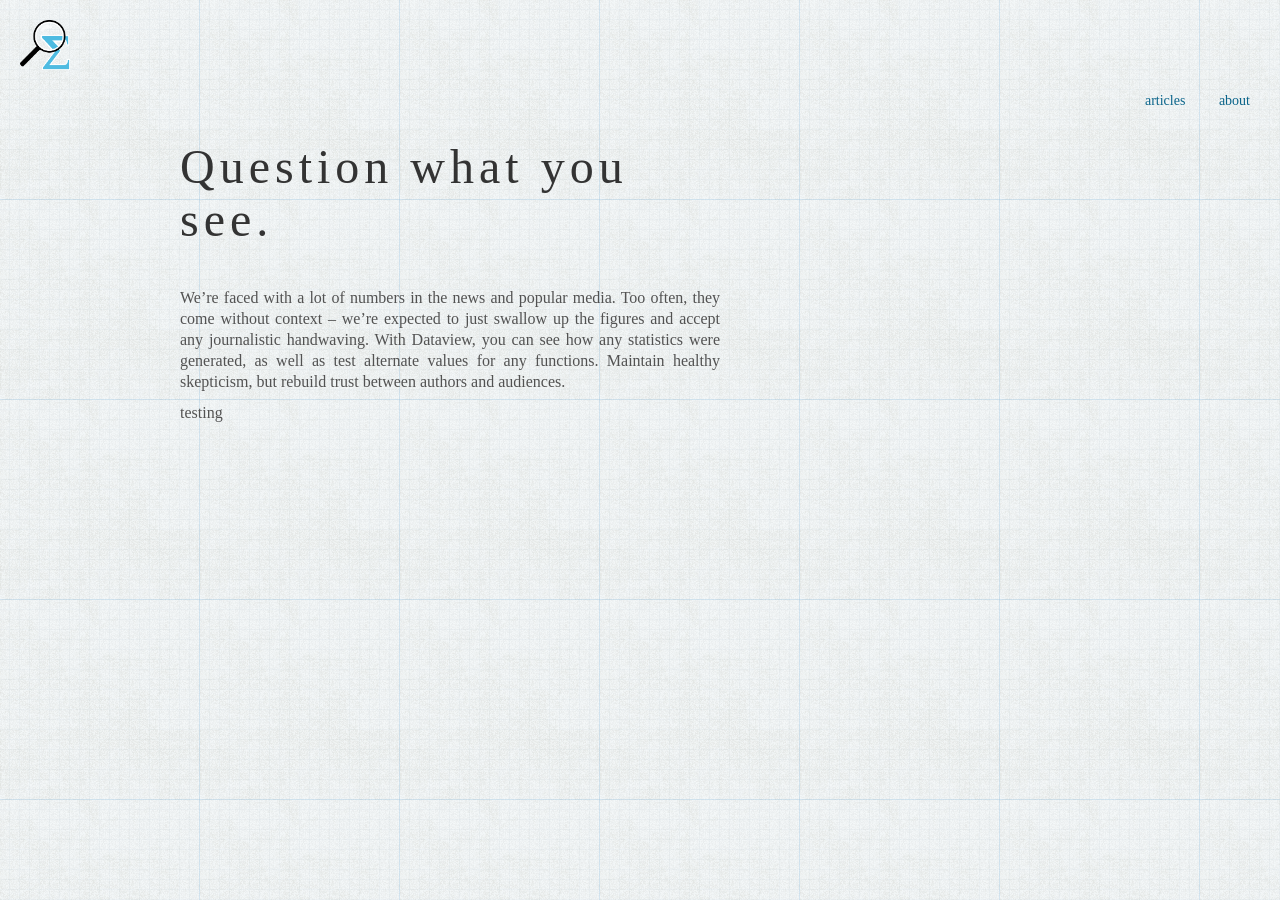
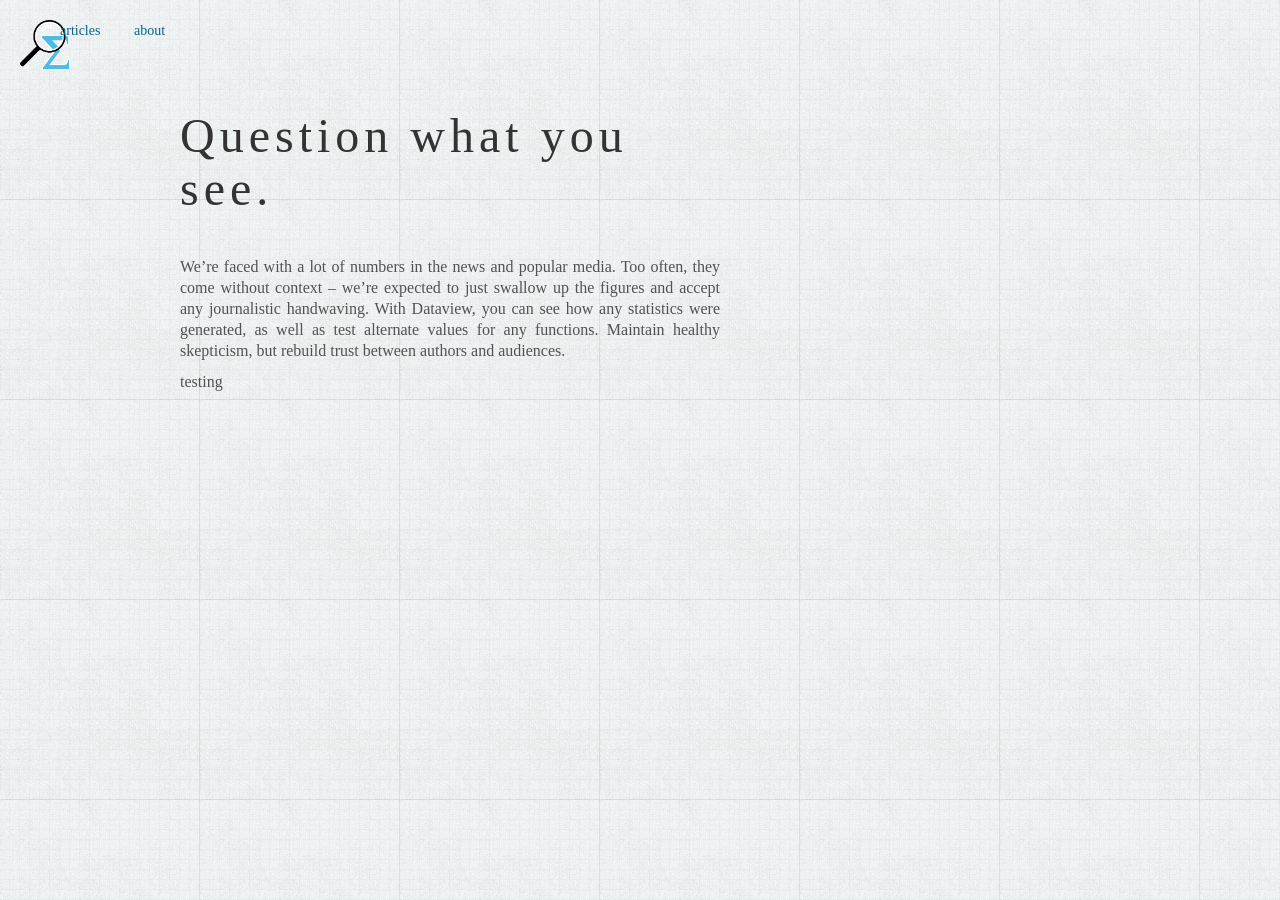
Before and after one commit to bethny/bethny.github.io, a Jekyll site: the page built from test/index.html, in a window 1280 px wide. Built offline with Jekyll 4.4.1, drawn with Linux system fonts in a browser that asks for light colours; nearby versions of some CDN libraries; some web fonts are replaced.

Commit message:
Update test.css

```diff
--- a/css/test.css
+++ b/css/test.css
@@ -65,10 +65,8 @@ img {
 
 nav {
     font-family: "Apercu_Mono";
-    margin-left: 20px;
-    margin-right: 20px;
-    margin-top: 10px;
-    margin-bottom: 10px; }
+    position: fixed;
+    top: 20px; }
 
 nav ul {
   list-style: none;
```
